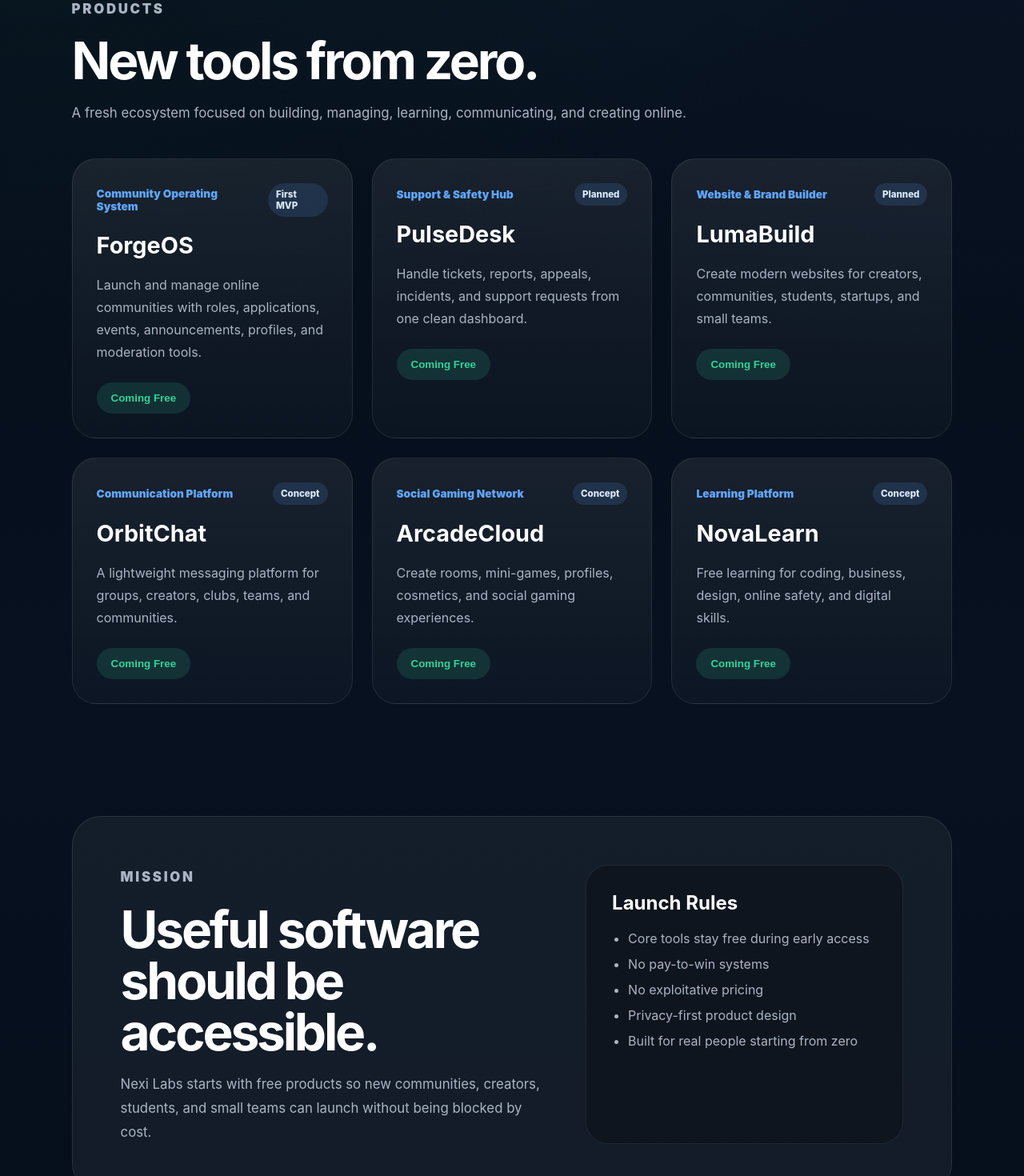
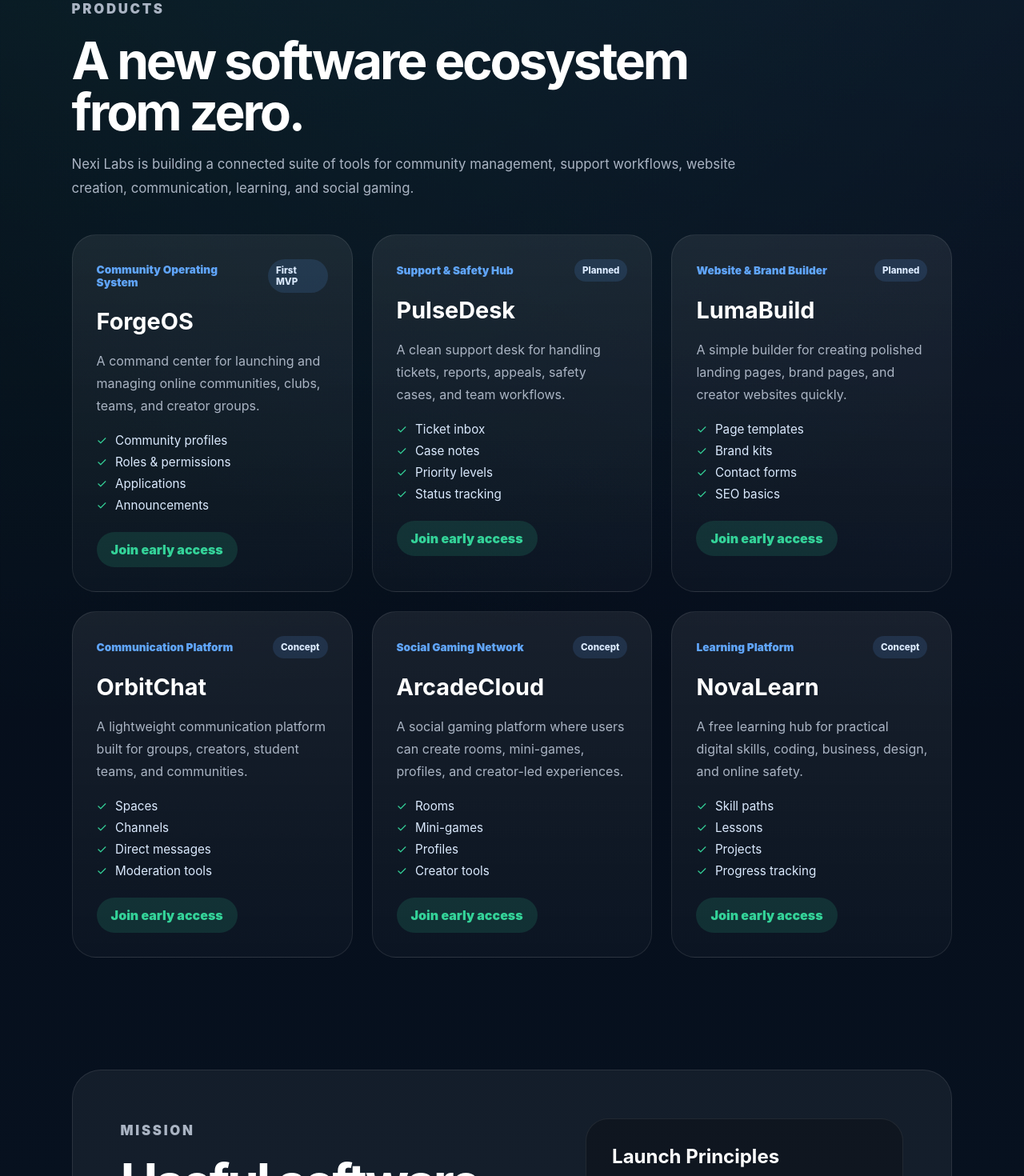
Before and after one commit to NexiLabs/website, a React (Vite) app: page / in a window 1280 px wide. Shown: the part 1060-2530 px from the top of the page at 80% size. Built offline with nearby package versions, Linux system fonts and the light colour scheme; no server answers.

Commit message:
Add FAQ footer links and product details

```diff
--- a/src/App.jsx
+++ b/src/App.jsx
@@ -2,12 +2,71 @@ import { useState } from "react";
 import { supabase } from "./supabase";
 
 const products = [
-  { name: "ForgeOS", tag: "Community Operating System", status: "First MVP", desc: "Launch and manage online communities with roles, applications, events, announcements, profiles, and moderation tools." },
-  { name: "PulseDesk", tag: "Support & Safety Hub", status: "Planned", desc: "Handle tickets, reports, appeals, incidents, and support requests from one clean dashboard." },
-  { name: "LumaBuild", tag: "Website & Brand Builder", status: "Planned", desc: "Create modern websites for creators, communities, students, startups, and small teams." },
-  { name: "OrbitChat", tag: "Communication Platform", status: "Concept", desc: "A lightweight messaging platform for groups, creators, clubs, teams, and communities." },
-  { name: "ArcadeCloud", tag: "Social Gaming Network", status: "Concept", desc: "Create rooms, mini-games, profiles, cosmetics, and social gaming experiences." },
-  { name: "NovaLearn", tag: "Learning Platform", status: "Concept", desc: "Free learning for coding, business, design, online safety, and digital skills." },
+  {
+    name: "ForgeOS",
+    tag: "Community Operating System",
+    status: "First MVP",
+    desc: "A command center for launching and managing online communities, clubs, teams, and creator groups.",
+    features: ["Community profiles", "Roles & permissions", "Applications", "Announcements"],
+  },
+  {
+    name: "PulseDesk",
+    tag: "Support & Safety Hub",
+    status: "Planned",
+    desc: "A clean support desk for handling tickets, reports, appeals, safety cases, and team workflows.",
+    features: ["Ticket inbox", "Case notes", "Priority levels", "Status tracking"],
+  },
+  {
+    name: "LumaBuild",
+    tag: "Website & Brand Builder",
+    status: "Planned",
+    desc: "A simple builder for creating polished landing pages, brand pages, and creator websites quickly.",
+    features: ["Page templates", "Brand kits", "Contact forms", "SEO basics"],
+  },
+  {
+    name: "OrbitChat",
+    tag: "Communication Platform",
+    status: "Concept",
+    desc: "A lightweight communication platform built for groups, creators, student teams, and communities.",
+    features: ["Spaces", "Channels", "Direct messages", "Moderation tools"],
+  },
+  {
+    name: "ArcadeCloud",
+    tag: "Social Gaming Network",
+    status: "Concept",
+    desc: "A social gaming platform where users can create rooms, mini-games, profiles, and creator-led experiences.",
+    features: ["Rooms", "Mini-games", "Profiles", "Creator tools"],
+  },
+  {
+    name: "NovaLearn",
+    tag: "Learning Platform",
+    status: "Concept",
+    desc: "A free learning hub for practical digital skills, coding, business, design, and online safety.",
+    features: ["Skill paths", "Lessons", "Projects", "Progress tracking"],
+  },
+];
+
+const faqs = [
+  {
+    q: "Is Nexi Labs free?",
+    a: "Yes. Nexi Labs is launching as a free-first company. Core tools are planned to be free during the early access and beta phases.",
+  },
+  {
+    q: "What product is being built first?",
+    a: "ForgeOS is the first planned MVP because it gives Nexi Labs a strong foundation for communities, teams, roles, applications, and dashboards.",
+  },
+  {
+    q: "Is this a real company website?",
+    a: "This is the live foundation for Nexi Labs. It includes a production website, GitHub organization, Supabase database, waitlist, and email notification system.",
+  },
+  {
+    q: "Can I join early access?",
+    a: "Yes. Use the waitlist form to register your interest and choose which product you care about most.",
+  },
+  {
+    q: "Will there be paid plans later?",
+    a: "Possibly. The goal is to keep essential tools accessible while later adding optional premium features for teams that need advanced automation, analytics, or support.",
+  },
 ];
 
 export default function App() {
@@ -43,26 +102,31 @@ export default function App() {
   return (
     <main className="site">
       <nav className="nav">
-        <div className="logo">Nexi Labs</div>
+        <a className="logo" href="#top">Nexi Labs</a>
 
         <div className="navLinks">
           <a href="#products">Products</a>
           <a href="#mission">Mission</a>
-          <a href="#roadmap">Roadmap</a>
+          <a href="#faq">FAQ</a>
           <a href="#waitlist">Waitlist</a>
           <a className="navButton" href="#waitlist">Start Free</a>
         </div>
       </nav>
 
-      <section className="hero">
+      <section id="top" className="hero">
         <div className="orb orbOne"></div>
         <div className="orb orbTwo"></div>
 
         <p className="eyebrow">Free-first technology company</p>
-        <h1>Build better tools.<br />Make them free first.</h1>
+
+        <h1>
+          Build better tools.
+          <br />
+          Make them free first.
+        </h1>
 
         <p className="heroText">
-          Nexi Labs builds original products for communities, creators,
+          Nexi Labs creates original software for communities, creators,
           students, startups, gamers, and digital teams.
         </p>
 
@@ -75,16 +139,17 @@ export default function App() {
       <section className="stats">
         <div><strong>6</strong><span>Original products</span></div>
         <div><strong>£0</strong><span>Launch pricing</span></div>
-        <div><strong>2026</strong><span>Build phase</span></div>
+        <div><strong>Live</strong><span>Production website</span></div>
       </section>
 
       <section id="products" className="section">
         <div className="sectionHeader">
           <p className="eyebrow">Products</p>
-          <h2>New tools from zero.</h2>
+          <h2>A new software ecosystem from zero.</h2>
           <p>
-            A fresh ecosystem focused on building, managing, learning,
-            communicating, and creating online.
+            Nexi Labs is building a connected suite of tools for community
+            management, support workflows, website creation, communication,
+            learning, and social gaming.
           </p>
         </div>
 
@@ -95,9 +160,17 @@ export default function App() {
                 <span>{product.tag}</span>
                 <small>{product.status}</small>
               </div>
+
               <h3>{product.name}</h3>
               <p>{product.desc}</p>
-              <button>Coming Free</button>
+
+              <ul className="featureList">
+                {product.features.map((feature) => (
+                  <li key={feature}>{feature}</li>
+                ))}
+              </ul>
+
+              <a className="cardLink" href="#waitlist">Join early access</a>
             </article>
           ))}
         </div>
@@ -106,19 +179,20 @@ export default function App() {
       <section id="mission" className="mission">
         <div>
           <p className="eyebrow">Mission</p>
-          <h2>Useful software should be accessible.</h2>
+          <h2>Useful software should help people start.</h2>
           <p>
-            Nexi Labs starts with free products so new communities, creators,
-            students, and small teams can launch without being blocked by cost.
+            Nexi Labs is designed around accessibility. The goal is to give new
+            creators, communities, students, and small teams practical software
+            they can use before they have funding, large audiences, or full teams.
           </p>
         </div>
 
         <div className="missionCard">
-          <h3>Launch Rules</h3>
+          <h3>Launch Principles</h3>
           <ul>
             <li>Core tools stay free during early access</li>
-            <li>No pay-to-win systems</li>
-            <li>No exploitative pricing</li>
+            <li>No pay-to-win mechanics</li>
+            <li>No exploitative pricing patterns</li>
             <li>Privacy-first product design</li>
             <li>Built for real people starting from zero</li>
           </ul>
@@ -129,14 +203,34 @@ export default function App() {
         <div className="sectionHeader">
           <p className="eyebrow">Roadmap</p>
           <h2>The build order.</h2>
+          <p>
+            Nexi Labs starts with the website and waitlist, then moves into the
+            first product MVP and shared infrastructure.
+          </p>
         </div>
 
         <div className="timeline">
-          <div><b>01</b><p>Launch Nexi Labs website.</p></div>
-          <div><b>02</b><p>Build ForgeOS as the first free product.</p></div>
-          <div><b>03</b><p>Add PulseDesk for support workflows.</p></div>
-          <div><b>04</b><p>Create LumaBuild for free website creation.</p></div>
-          <div><b>05</b><p>Open early concepts for OrbitChat, ArcadeCloud, and NovaLearn.</p></div>
+          <div><b>01</b><p>Launch the Nexi Labs website and waitlist.</p></div>
+          <div><b>02</b><p>Build ForgeOS as the first free product MVP.</p></div>
+          <div><b>03</b><p>Add product pages, authentication, and dashboard foundations.</p></div>
+          <div><b>04</b><p>Develop PulseDesk and LumaBuild as the next tools.</p></div>
+          <div><b>05</b><p>Expand into OrbitChat, ArcadeCloud, and NovaLearn concepts.</p></div>
+        </div>
+      </section>
+
+      <section id="faq" className="section faqSection">
+        <div className="sectionHeader">
+          <p className="eyebrow">FAQ</p>
+          <h2>Questions people may ask.</h2>
+        </div>
+
+        <div className="faqGrid">
+          {faqs.map((item) => (
+            <details className="faqItem" key={item.q}>
+              <summary>{item.q}</summary>
+              <p>{item.a}</p>
+            </details>
+          ))}
         </div>
       </section>
 
@@ -171,12 +265,9 @@ export default function App() {
             required
           >
             <option value="" disabled>Product I care about most</option>
-            <option value="ForgeOS">ForgeOS</option>
-            <option value="PulseDesk">PulseDesk</option>
-            <option value="LumaBuild">LumaBuild</option>
-            <option value="OrbitChat">OrbitChat</option>
-            <option value="ArcadeCloud">ArcadeCloud</option>
-            <option value="NovaLearn">NovaLearn</option>
+            {products.map((product) => (
+              <option key={product.name} value={product.name}>{product.name}</option>
+            ))}
           </select>
 
           <button type="submit">Join Waitlist</button>
@@ -185,10 +276,45 @@ export default function App() {
         {status && <div className="success">{status}</div>}
       </section>
 
-      <footer id="contact">
-        <h2>Nexi Labs</h2>
-        <p>Original free-first tools for creators, communities, startups, and digital teams.</p>
-        <strong>CommunityShieldOfficial@gmail.com</strong>
+      <footer className="footer">
+        <div className="footerBrand">
+          <h2>Nexi Labs</h2>
+          <p>
+            Original free-first tools for creators, communities, startups,
+            students, gamers, and digital teams.
+          </p>
+          <strong>CommunityShieldOfficial@gmail.com</strong>
+        </div>
+
+        <div className="footerCols">
+          <div>
+            <h4>Company</h4>
+            <a href="#mission">Mission</a>
+            <a href="#roadmap">Roadmap</a>
+            <a href="#faq">FAQ</a>
+            <a href="#waitlist">Waitlist</a>
+          </div>
+
+          <div>
+            <h4>Products</h4>
+            {products.slice(0, 4).map((product) => (
+              <a key={product.name} href="#products">{product.name}</a>
+            ))}
+          </div>
+
+          <div>
+            <h4>More</h4>
+            <a href="https://github.com/NexiLabs" target="_blank" rel="noreferrer">GitHub</a>
+            <a href="https://nexi-labs.vercel.app" target="_blank" rel="noreferrer">Live Site</a>
+            <a href="mailto:CommunityShieldOfficial@gmail.com">Contact</a>
+            <a href="#top">Back to top</a>
+          </div>
+        </div>
+
+        <div className="footerBottom">
+          <span>© 2026 Nexi Labs. All rights reserved.</span>
+          <span>Build better tools. Make them free first.</span>
+        </div>
       </footer>
     </main>
   );
--- a/src/index.css
+++ b/src/index.css
@@ -4,9 +4,7 @@
   box-sizing: border-box;
 }
 
-html {
-  scroll-behavior: smooth;
-}
+html { scroll-behavior: smooth; }
 
 body {
   font-family: Inter, Arial, sans-serif;
@@ -40,6 +38,7 @@ body {
 .logo {
   font-size: 1.45rem;
   font-weight: 900;
+  text-decoration: none;
   background: linear-gradient(90deg, #34d399, #60a5fa);
   -webkit-background-clip: text;
   -webkit-text-fill-color: transparent;
@@ -101,13 +100,8 @@ body {
 }
 
 @keyframes float {
-  0%, 100% {
-    transform: translateY(0) scale(1);
-  }
-
-  50% {
-    transform: translateY(-30px) scale(1.08);
-  }
+  0%, 100% { transform: translateY(0) scale(1); }
+  50% { transform: translateY(-30px) scale(1.08); }
 }
 
 .eyebrow {
@@ -164,7 +158,7 @@ body {
 .primary:hover,
 .secondary:hover,
 .navButton:hover,
-.card button:hover,
+.cardLink:hover,
 .waitlist button:hover {
   transform: translateY(-3px);
 }
@@ -187,9 +181,7 @@ body {
   border-right: 1px solid rgba(255,255,255,0.08);
 }
 
-.stats div:last-child {
-  border-right: none;
-}
+.stats div:last-child { border-right: none; }
 
 .stats strong {
   display: block;
@@ -197,16 +189,14 @@ body {
   color: #34d399;
 }
 
-.stats span {
-  color: #aab4c3;
-}
+.stats span { color: #aab4c3; }
 
 .section {
   padding: 95px 7%;
 }
 
 .sectionHeader {
-  max-width: 850px;
+  max-width: 900px;
   margin-bottom: 42px;
 }
 
@@ -234,31 +224,18 @@ body {
 }
 
 .card {
-  min-height: 305px;
+  min-height: 380px;
   padding: 30px;
   border-radius: 30px;
   background: linear-gradient(180deg, rgba(255,255,255,0.075), rgba(255,255,255,0.025));
   border: 1px solid rgba(255,255,255,0.09);
   transition: 0.25s ease;
-  animation: riseIn 0.7s ease both;
 }
 
 .card:hover {
   transform: translateY(-8px);
   border-color: rgba(52, 211, 153, 0.45);
   box-shadow: 0 24px 90px rgba(52, 211, 153, 0.1);
-}
-
-@keyframes riseIn {
-  from {
-    opacity: 0;
-    transform: translateY(22px);
-  }
-
-  to {
-    opacity: 1;
-    transform: translateY(0);
-  }
 }
 
 .cardTop {
@@ -291,17 +268,35 @@ body {
 .card p {
   color: #aab4c3;
   line-height: 1.75;
+  margin-bottom: 20px;
+}
+
+.featureList {
+  list-style: none;
+  display: grid;
+  gap: 8px;
   margin-bottom: 24px;
 }
 
-.card button {
-  border: none;
+.featureList li {
+  color: #dbeafe;
+  font-size: 0.95rem;
+}
+
+.featureList li::before {
+  content: "✓";
+  color: #34d399;
+  margin-right: 10px;
+}
+
+.cardLink {
+  display: inline-block;
   border-radius: 999px;
   background: rgba(52, 211, 153, 0.14);
   color: #34d399;
   padding: 12px 18px;
   font-weight: 900;
-  cursor: pointer;
+  text-decoration: none;
   transition: 0.25s ease;
 }
 
@@ -363,6 +358,34 @@ body {
   font-size: 1.05rem;
 }
 
+.faqSection {
+  padding-top: 40px;
+}
+
+.faqGrid {
+  display: grid;
+  gap: 16px;
+}
+
+.faqItem {
+  padding: 22px 24px;
+  border-radius: 22px;
+  background: rgba(255,255,255,0.055);
+  border: 1px solid rgba(255,255,255,0.08);
+}
+
+.faqItem summary {
+  cursor: pointer;
+  font-weight: 900;
+  font-size: 1.1rem;
+}
+
+.faqItem p {
+  margin-top: 14px;
+  color: #aab4c3;
+  line-height: 1.8;
+}
+
 .waitlist {
   margin: 40px 7% 90px;
   padding: 70px 40px;
@@ -397,9 +420,7 @@ body {
   outline: none;
 }
 
-.waitlist input::placeholder {
-  color: #94a3b8;
-}
+.waitlist input::placeholder { color: #94a3b8; }
 
 .waitlist button {
   grid-column: span 2;
@@ -424,20 +445,62 @@ body {
   font-weight: 800;
 }
 
-footer {
-  padding: 80px 7%;
-  text-align: center;
+.footer {
+  padding: 70px 7% 32px;
   border-top: 1px solid rgba(255,255,255,0.08);
-  background: rgba(0,0,0,0.28);
+  background: rgba(0,0,0,0.32);
 }
 
-footer p {
-  color: #aab4c3;
-  margin: 14px 0;
+.footerBrand {
+  max-width: 620px;
+  margin-bottom: 42px;
 }
 
-footer strong {
+.footerBrand h2 {
+  font-size: 2rem;
+  margin-bottom: 14px;
+}
+
+.footerBrand p {
+  color: #aab4c3;
+  line-height: 1.7;
+  margin-bottom: 14px;
+}
+
+.footerBrand strong {
   color: #34d399;
+}
+
+.footerCols {
+  display: grid;
+  grid-template-columns: repeat(3, minmax(180px, 1fr));
+  gap: 28px;
+  margin-bottom: 42px;
+}
+
+.footerCols h4 {
+  margin-bottom: 14px;
+}
+
+.footerCols a {
+  display: block;
+  color: #aab4c3;
+  text-decoration: none;
+  margin-bottom: 10px;
+}
+
+.footerCols a:hover {
+  color: #34d399;
+}
+
+.footerBottom {
+  padding-top: 24px;
+  border-top: 1px solid rgba(255,255,255,0.08);
+  display: flex;
+  justify-content: space-between;
+  gap: 18px;
+  color: #94a3b8;
+  font-size: 0.9rem;
 }
 
 @media (max-width: 850px) {
@@ -458,7 +521,8 @@ footer strong {
   }
 
   .stats,
-  .mission {
+  .mission,
+  .footerCols {
     grid-template-columns: 1fr;
   }
 
@@ -467,9 +531,7 @@ footer strong {
     border-bottom: 1px solid rgba(255,255,255,0.08);
   }
 
-  .stats div:last-child {
-    border-bottom: none;
-  }
+  .stats div:last-child { border-bottom: none; }
 
   .mission {
     padding: 34px;
@@ -486,4 +548,8 @@ footer strong {
   .waitlist button {
     grid-column: span 1;
   }
+
+  .footerBottom {
+    flex-direction: column;
+  }
 }
```
